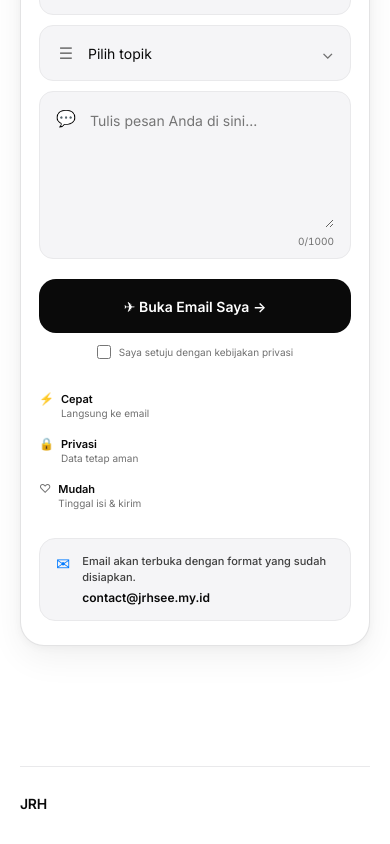
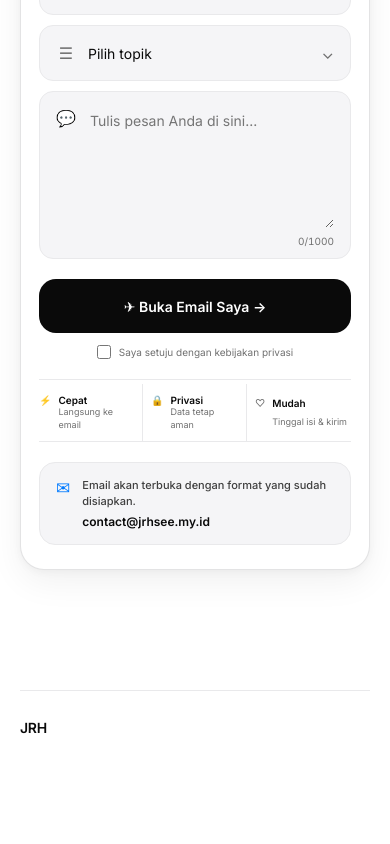
Before and after one commit to LionerHakim/JRHs, a React (Vite) app: page / in a window 390 px wide. Shown: the part 3606-4450 px from the top of the page. After the commit the page ends 4374 px from the top, so only its background shows below. Built offline with nearby package versions, Linux system fonts and the light colour scheme.

Commit message:
Align contact benefits horizontally

```diff
--- a/src/index.css
+++ b/src/index.css
@@ -784,20 +784,33 @@ main {
 }
 
 .contact-benefits {
-  display: grid;
-  grid-template-columns: repeat(3, 1fr);
-  gap: 10px;
+  display: flex;
+  align-items: stretch;
+  gap: 0;
   padding-top: 4px;
+  border-top: 1px solid var(--line);
+  border-bottom: 1px solid var(--line);
 }
 
 .contact-benefits span {
+  flex: 1 1 0;
   display: grid;
   grid-template-columns: auto 1fr;
   column-gap: 7px;
   align-items: center;
-  padding: 12px 0;
+  padding: 13px 18px;
   color: var(--smoke);
   font-size: 12px;
+  border-right: 1px solid var(--line);
+}
+
+.contact-benefits span:first-child {
+  padding-left: 0;
+}
+
+.contact-benefits span:last-child {
+  border-right: 0;
+  padding-right: 0;
 }
 
 .contact-benefits strong {
@@ -1102,12 +1115,29 @@ footer strong {
   }
 
   .contact-benefits {
-    grid-template-columns: 1fr;
-    gap: 0;
+    display: grid;
+    grid-template-columns: repeat(3, minmax(0, 1fr));
   }
 
   .contact-benefits span {
-    padding: 8px 0;
+    padding: 10px 8px;
+    font-size: 10px;
+  }
+
+  .contact-benefits span:first-child {
+    padding-left: 0;
+  }
+
+  .contact-benefits span:last-child {
+    padding-right: 0;
+  }
+
+  .contact-benefits strong {
+    font-size: 10px;
+  }
+
+  .contact-benefits small {
+    font-size: 9px;
   }
 
   .contact-email-info {
```
